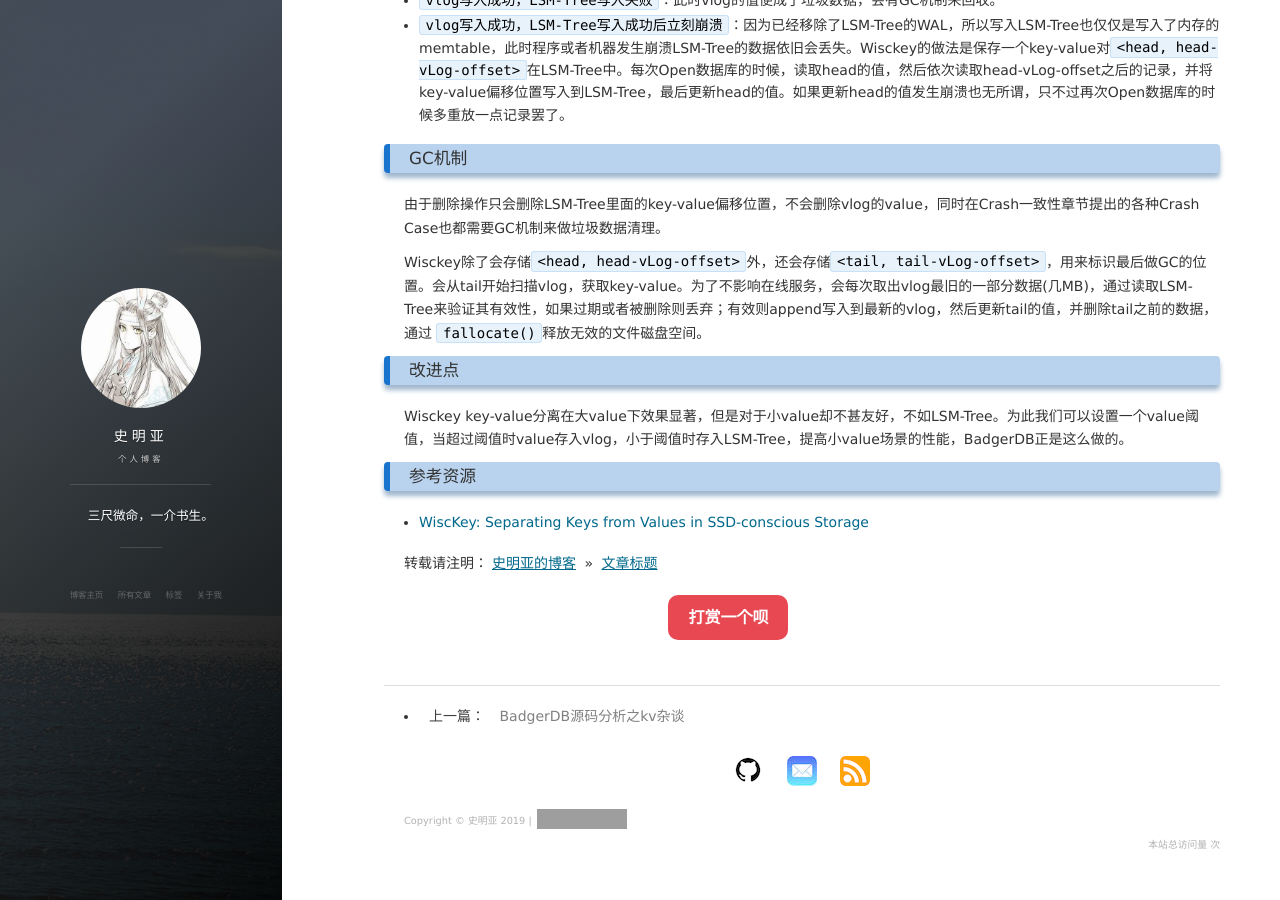
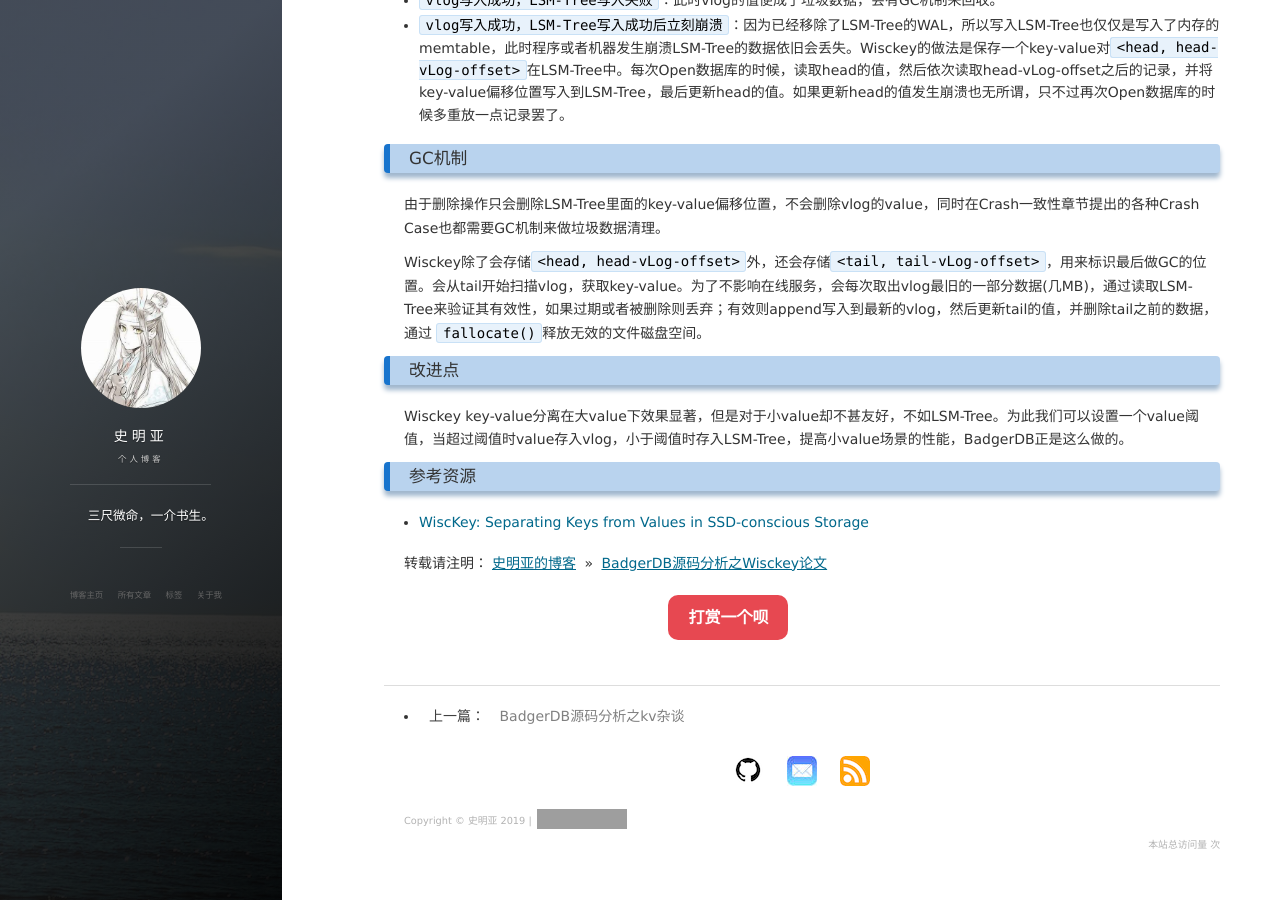
Before and after one commit to shimingyah/shimingyah.github.io, a Jekyll site: the page built from _posts/2019-08-05-BadgerDB源码分析之wisckey论文.md, in a window 1280 px wide and 900 px high, scrolled down 2214 px. Built offline with Jekyll 4.4.1, drawn with Linux system fonts in a browser that asks for light colours; nearby versions of some CDN libraries; comment, search, counter and statistics services are not loaded; grey boxes are pictures that could not be loaded.

Commit message:
update blog: BadgerDB源码分析之Wisckey论文

```diff
--- a/_posts/2019-08-05-BadgerDB源码分析之wisckey论文.md
+++ b/_posts/2019-08-05-BadgerDB源码分析之wisckey论文.md
@@ -81,4 +81,4 @@
 * [WiscKey: Separating Keys from Values
 in SSD-conscious Storage](https://www.usenix.org/system/files/conference/fast16/fast16-papers-lu.pdf)
 
-转载请注明：[史明亚的博客](https://shimingyah.github.io) » [文章标题](文章链接)
+转载请注明：[史明亚的博客](https://shimingyah.github.io) » [BadgerDB源码分析之Wisckey论文](https://shimingyah.github.io/2019/08/BadgerDB%E6%BA%90%E7%A0%81%E5%88%86%E6%9E%90%E4%B9%8Bwisckey%E8%AE%BA%E6%96%87/)
```
